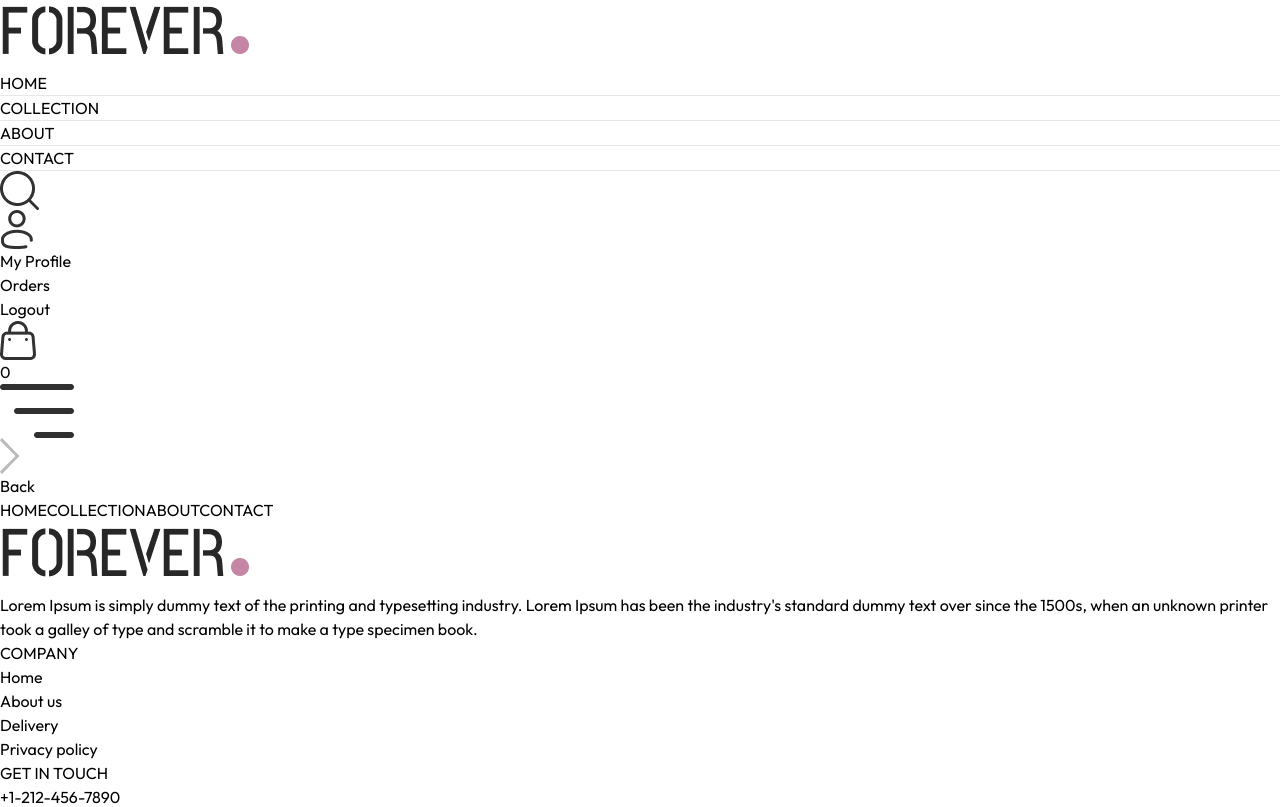
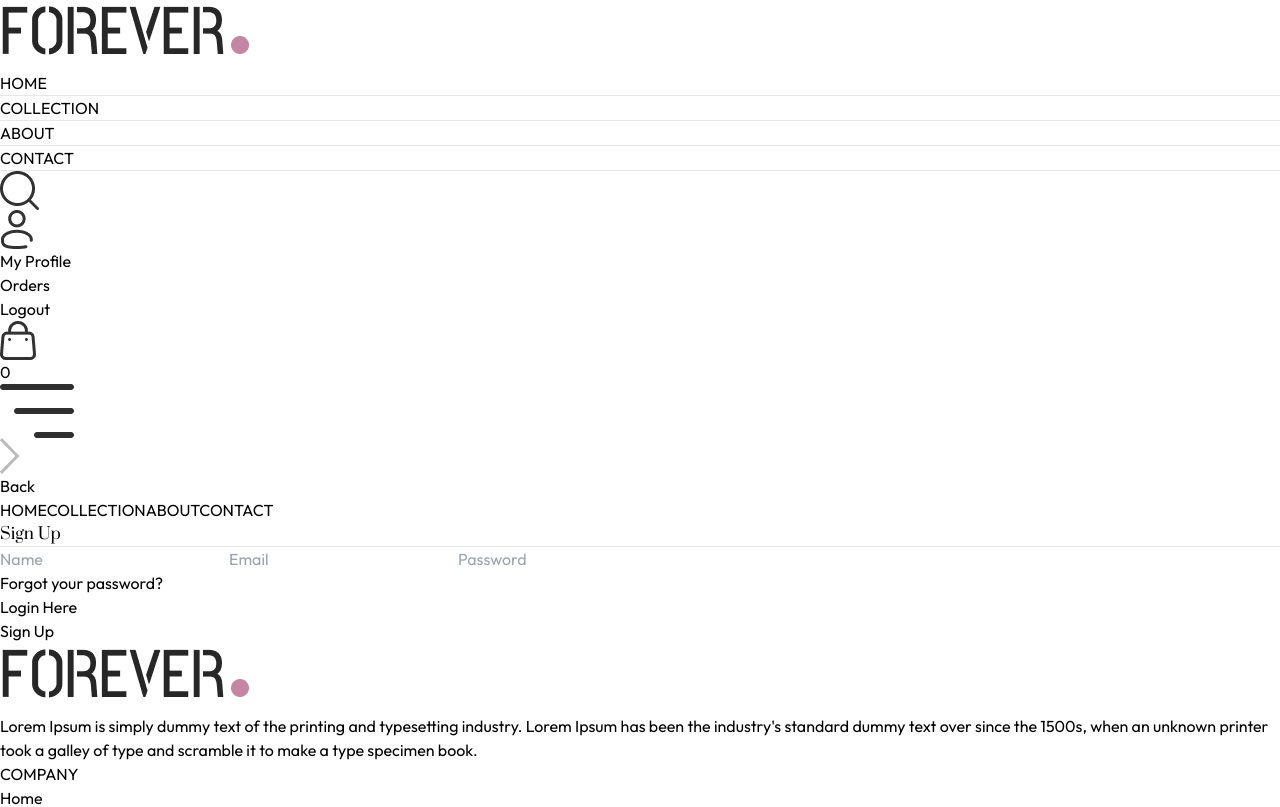
Before and after one commit to Arifkhan4947/Shop-Nestle, a React (Vite) app: page /login in a window 1280 px wide. Shown: the top 807 px of the page. Built offline with nearby package versions, Linux system fonts and the light colour scheme.

Commit message:
About && Contact && Login pages

```diff
--- a/src/components/Navbar.jsx
+++ b/src/components/Navbar.jsx
@@ -39,7 +39,7 @@
             <img onClick={()=>setShowSearch(true)} src={assets.search_icon} className='w-5 cursor-pointer' alt=''/>
 
             <div className='group relative'>
-                <img className='w-5 cursor-pointer' src={assets.profile_icon} alt=''/>
+                <Link to='/login'><img className='w-5 cursor-pointer' src={assets.profile_icon} alt=''/></Link>
                 <div className='group-hover:block hidden absolute dropdown-menu right-0 pt-4'>
                     <div className='flex flex-col gap-2 w-36 py-3 px-5 bg-slate-100 text-gray-500 rounded'>
                         <p className='cursor-pointer hover:text-black'>My Profile</p>
--- a/src/pages/About.jsx
+++ b/src/pages/About.jsx
@@ -1,8 +1,46 @@
 import React from 'react'
+import Title from '../components/Title'
+import { assets } from '../assets/assets'
+import NewsletterBox from '../components/NewsletterBox'
 
 const About = () => {
   return (
     <div>
+
+        <div className='text-2xl text-center pt-8 border-t'>
+            <Title text1={'ABOUT'} text2={'US'}/>
+        </div>
+
+        <div className='my-10 flex flex-col md:flex-row gap-16'>
+            <img className='w-full md:max-w-[450px] ' src={assets.about_img} alt=''/>
+            <div className='flex flex-col justify-center gap-6 md:w-2/4 text-gray-600'>
+                <p>ShopNestle was born out of a passion for innovation and a desire to revolutionize the way people shop online. Our journey began with a simple idea: to provide a platform where customers can easily discover, explore and purchase a wide range of products from the comfort of their homes.</p>
+                <p>Since our inception, we've worked tirelessly to curate a diverse selection of high-quality products that cater to every taste and preference. From fashion and beauty to electronics and home essentials, we offer an extensive collection sourced from trusted brands and suppliers.</p>
+                <b className='text-gray-800'>Our Mission</b>
+                <p>Our mission at ShopNestle is to empower customers with choice, convenience, and confidence. We're dedicated to providing a seamless shopping experience that exceeds expectations, from browsing and ordering to delivery and beyond.</p>
+            </div>
+        </div>
+
+        <div className='text-xl py-4'>
+            <Title text1={'WHY'} text2={'CHOOSE US'}/>
+        </div>
+
+        <div className='flex flex-col md:flex-row text-sm mb-20'>
+            <div className='border px-10 md:px-16 py-8 sm:py-20 flex flex-col gap-5'>
+                <b>Quality Assurance:</b>
+                <p className='text-gray-600'>We meticulously select and vet each product to ensure it meets our stringent quality standards.</p>
+            </div>
+            <div className='border px-10 md:px-16 py-8 sm:py-20 flex flex-col gap-5'>
+                <b>Convenience:</b>
+                <p className='text-gray-600'>With our user-friendly interface and hassle-free ordering process, shopping has never been easier.</p>
+            </div>
+            <div className='border px-10 md:px-16 py-8 sm:py-20 flex flex-col gap-5'>
+                <b>Exceptional Customer Service:</b>
+                <p className='text-gray-600'>Our team of dedicated professionals is here to assist you the way, ensuring your satisfaction is our top priority.</p>
+            </div>
+        </div>
+
+        <NewsletterBox/>
 
     </div>
   )
--- a/src/pages/Contact.jsx
+++ b/src/pages/Contact.jsx
@@ -1,8 +1,31 @@
 import React from 'react'
+import Title from '../components/Title'
+import { assets } from '../assets/assets'
+import NewsletterBox from '../components/NewsletterBox'
 
 const Contact = () => {
   return (
     <div>
+
+      <div className='text-center text-2xl pt-10 border-t'>
+        <Title text1={'CONTACT'} text2={'US'}/>
+      </div>
+
+      <div className='my-10 flex flex-col justify-center md:flex-row gap-10 mb-28'>
+        <img className='w-full md:max-w-[480px]' src={assets.contact_img} alt=''/>
+        <div className='flex flex-col justify-center items-start gap-6'>
+            <p className='font-semibold text-xl text-gray-600'>Our Store</p>
+            <p className='text-gray-500'>273407 Gorakhpur Station <br/> Suite 350, Uttar Pradesh, India</p>
+            <p className='text-gray-500'>Phone: 7991518306 <br/> Email: khanarif2738@gmail.com</p>
+            <p className='font-semibold text-xl text-gray-600'>Careers at ShopNestle</p>
+            <p className='text-gray-500'>Learn more about our teams and job openings.</p>
+            <button className='border border-black px-8 py-4 text-sm hover:bg-black hover:text-white transition-all duration-500'>
+              Explore Jobs
+            </button>
+        </div>
+      </div>
+
+      <NewsletterBox/>
 
     </div>
   )
--- a/src/pages/Login.jsx
+++ b/src/pages/Login.jsx
@@ -1,10 +1,32 @@
-import React from 'react'
+import React, { useState } from 'react'
 
 const Login = () => {
+
+  const [currentState, setCurrentState] = useState('Sign Up');
+
+  const onSubmitHandler = async (event) => {
+    event.preventDefault();
+  }
+
   return (
-    <div>
-
-    </div>
+    <form onSubmit={onSubmitHandler} className='flex flex-col items-center w-[90%] sm:max-w-96 m-auto mt-14 gap-4 text-gray-800'>
+        <div className='inline-flex items-center gap-2 mb-2 mt-10'>
+            <p className='prata-regular text-3xl'>{currentState}</p>
+            <hr className='border-none h-[1.5px] w-8 bg-gray-800'/>
+        </div>
+        {currentState === 'Login' ? '' : <input type='text' className='w-full px-3 py-2 border border-gray-800' placeholder='Name' required/>}
+        <input type='email' className='w-full px-3 py-2 border border-gray-800' placeholder='Email' required/>
+        <input type='password' className='w-full px-3 py-2 border border-gray-800' placeholder='Password' required/>
+        <div className='w-full flex justify-between text-sm mt-[-8px]'>
+            <p className='cursor-pointer'>Forgot your password?</p>
+            {
+              currentState === 'Login'
+              ? <p onClick={() => setCurrentState('Sign Up')} className='cursor-pointer'>Create account</p>
+              : <p onClick={() => setCurrentState('Login')} className='cursor-pointer'>Login Here</p>
+            }
+        </div>
+        <button className='bg-black text-white font-light px-8 py-2 mt-4'>{currentState === 'Login' ? 'Sign In' : 'Sign Up'}</button>
+    </form>
   )
 }
 
```
